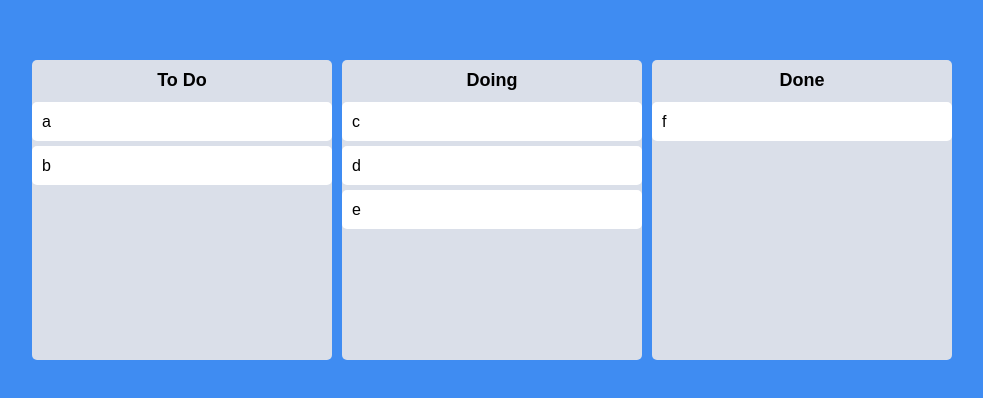
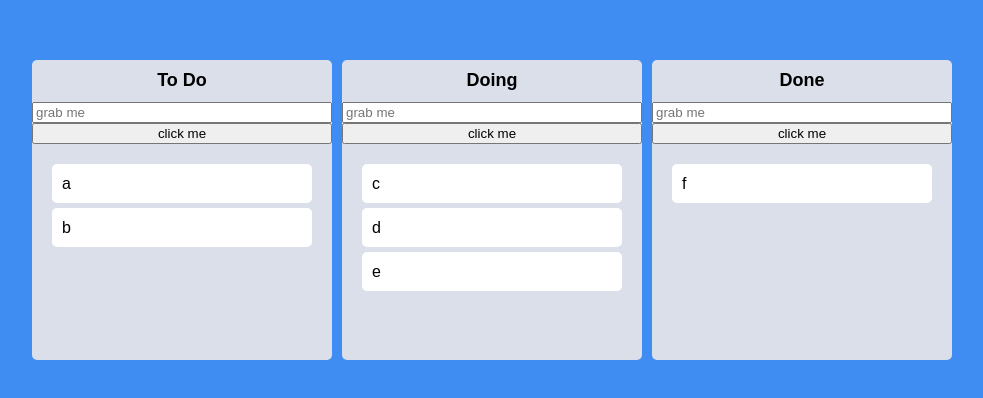
Before and after one commit to zeronedev/react-dnd-v2202, a React (Create React App) app: page / in a window 1280 px wide. Shown: the part 190-588 px from the top of the page, without its empty margins (148-1131 px from the left). Built offline with nearby package versions, Linux system fonts and the light colour scheme.

Commit message:
#6.13 Refs: useRef

```diff
--- a/src/Components/Board.tsx
+++ b/src/Components/Board.tsx
@@ -1,3 +1,4 @@
+import { useRef } from "react";
 import { Droppable } from "react-beautiful-dnd";
 import styled from "styled-components";
 import DragabbleCard from "./DragabbleCard";
@@ -34,6 +35,7 @@
       : "transparent"};
   flex-grow: 1;
   transition: background-color 0.3s ease-in-out;
+  padding: 20px;
 `;
 
 interface IBoardProps {
@@ -42,9 +44,18 @@
 }
 
 function Board({ toDos, boardId }: IBoardProps) {
+  const inputRef = useRef<HTMLInputElement>(null);
+  const onClick = () => {
+    inputRef.current?.focus();
+    setTimeout(() => {
+      inputRef.current?.blur();
+    }, 3000);
+  };
   return (
     <Wrapper>
       <Title>{boardId}</Title>
+      <input ref={inputRef} placeholder="grab me"></input>
+      <button onClick={onClick}>click me</button>
       <Droppable droppableId={boardId}>
         {(magic, info) => (
           <Area
--- a/src/Components/DragabbleCard.tsx
+++ b/src/Components/DragabbleCard.tsx
@@ -3,9 +3,9 @@
 import styled from "styled-components";
 
 const Card = styled.div<{ isDragging: boolean }>`
-  padding: 10px 10px;
   margin-bottom: 5px;
   border-radius: 5px;
+  padding: 10px;
   background-color: ${(props) =>
     props.isDragging ? "#e4f2ff" : props.theme.cardColor};
   box-shadow: ${(props) =>
```
Also changed, not shown: 1 other file (tests, documents, lock files or other folders).
